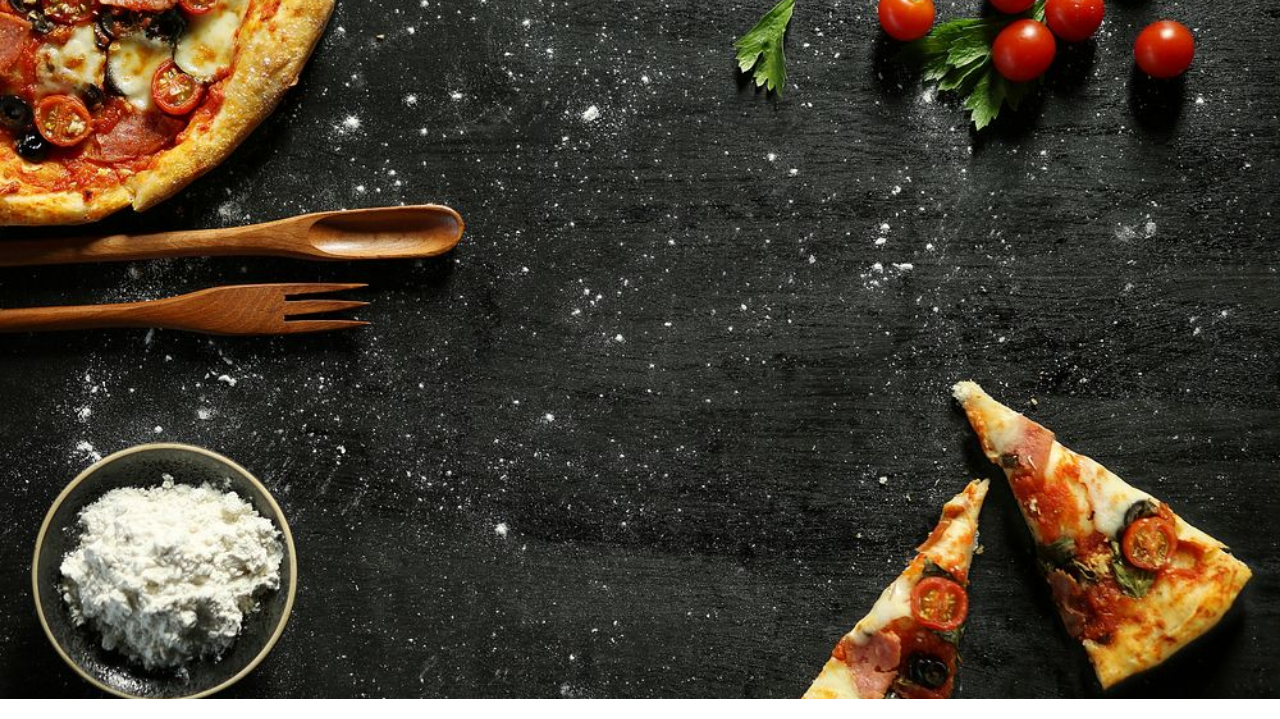
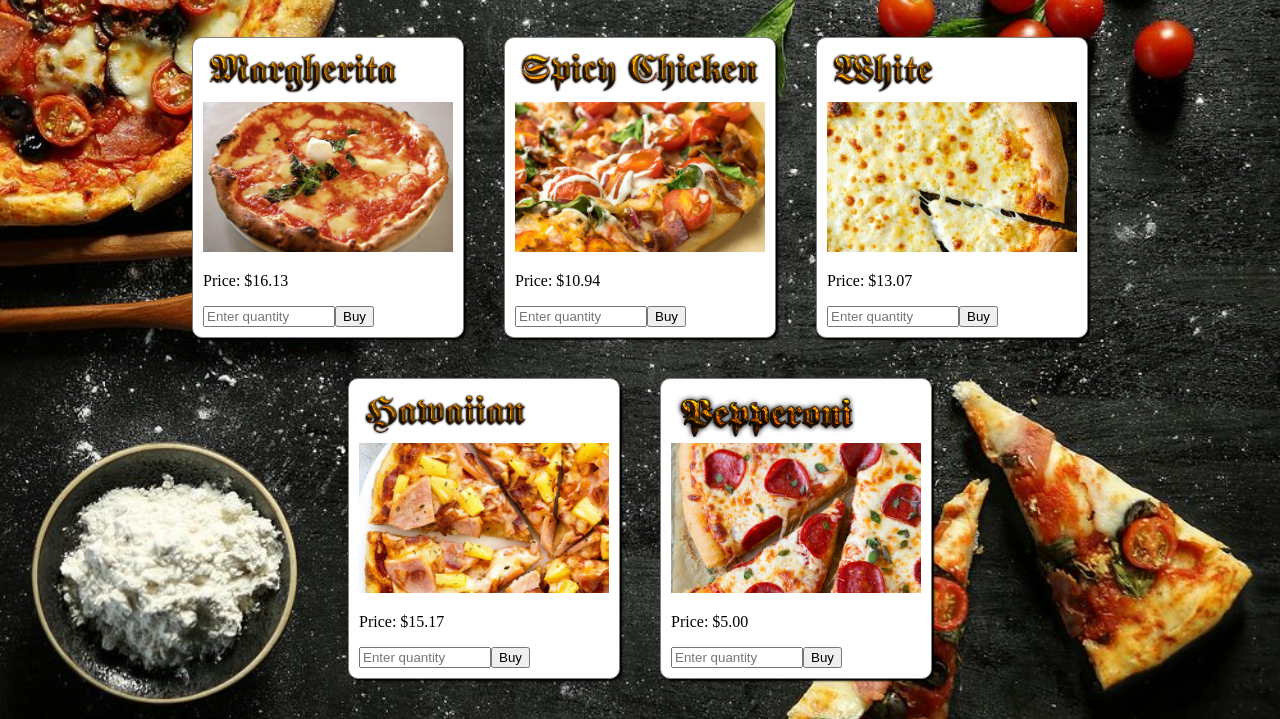
Before and after one commit to moazzamc/webdev2526, a plain HTML site: page WDLesson5_2Practical/index.html in a window 1280 px wide. Shown: the part 101-820 px from the top of the page. Drawn offline with Linux system fonts and the light colour scheme.

Commit message:
aaaaaaaaa

```diff
--- a/WDLesson5_1Practical/script.js
+++ b/WDLesson5_1Practical/script.js
@@ -25,7 +25,7 @@ function calcinterest(){
     for(let t = 0; t<= yrs; t+= 1){
         let A = (Math.pow(1 + r / n, n * t))*p;
 
-    build += `Year ${t}: $ ${A} <br>`;
+    build += "Year " + t + ": $" + A.toFixed(2) + "<br>";
 
     }
     op.innerHTML = build;
--- a/WDLesson5_2Practical/index.html
+++ b/WDLesson5_2Practical/index.html
@@ -16,6 +16,8 @@
     </div>
 
     <!-- Challenge 1: Create a div container with a class of "container center" and id of "output" -->
+    <div class="container center" id="output">
+    </div>
 
 
   </body>
--- a/WDLesson5_2Practical/script.js
+++ b/WDLesson5_2Practical/script.js
@@ -1,10 +1,13 @@
 /* Challenge 2: Complete the init() function so that you build HTML output as per the wireframe diagram image.
 Notes:
+
 1) Images
    a. Titles and Pizza are both images stored in the images folder.
    b. When creating the images give each a class of either "title" or "pizza" respectively
    c. Each image has been conveniently labeled with a number at the end in order to use a
       loop to retrieve the images.
+
+
 2) Create an appropriate random price to display for each pizza
 3) Enter quantity is a text input
 4) Buy is a button input
@@ -16,6 +19,18 @@ Now that you have the template, use a for loop to produce all five pizza cards.
 
 //init() function is called when the page loads in index.html
 function init(){
-
+      let output = document.getElementById("output");
+      let build = "";
+      for(let i = 1; i <= 5; i++){
+            build += `<div class="card">`;
+            build += `<img class="title" src="images/title${i}.png" alt="Pizza Title ${i}">`;
+            build += `<img class="pizza" src="images/pizza${i}.jpg" alt="Pizza Image ${i}">`;
+            let price = (Math.random() * 20 + 5).toFixed(2); // Random price between $5 and $25
+            build += `<p>Price: $${price}</p>`;
+            build += `<input type="text" placeholder="Enter quantity">`;
+            build += `<button>Buy</button>`;
+            build += `</div>`;
+      }
+      output.innerHTML = build;
 
 }
--- a/WDLesson5_2Practical/style.css
+++ b/WDLesson5_2Practical/style.css
@@ -17,6 +17,7 @@ html, body{
 #output{
   padding:20px;
   /* Challenge 3: Set flex-wrap to wrap */
+flex-wrap: wrap;
 }
 input[type="button"]{
   width:100%;
@@ -34,14 +35,22 @@ input[type="text"]{
   box-shadow:2px 2px 2px black;
   /* Challenge 4: Set the flex to 0 0 150px */
 
+ flex : 0 0 150px;
 }
 
 /* Challenge 5: Create CSS class rule named pizza to used with the pizza images
             1) Provide an appropriate width and height for the image
             2) Set object-fit to cover;
 */
-
+.pizza{
+  width:250px;
+  height:150px;
+  object-fit: cover;
+}
 /* Challenge 6: Create CSS class rule named title to used with the title images.
                 Set height to an appropriate size
 
 */
+.title{
+  height:50px;
+}
```
Also changed, not shown: WDLesson5_3Practical/index.html (+1 -0 lines), WDLesson5_3Practical/script.js (+14 -0 lines).
